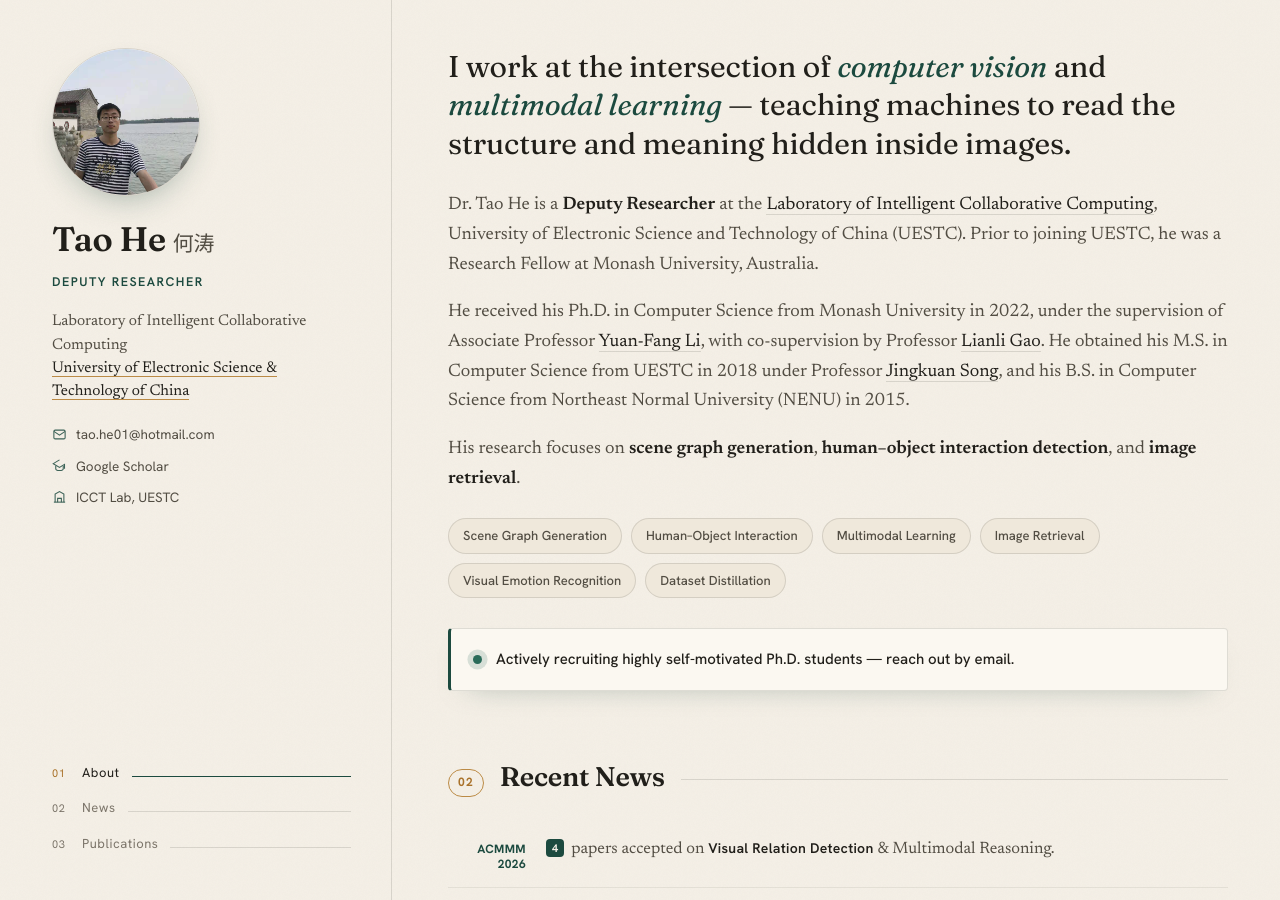
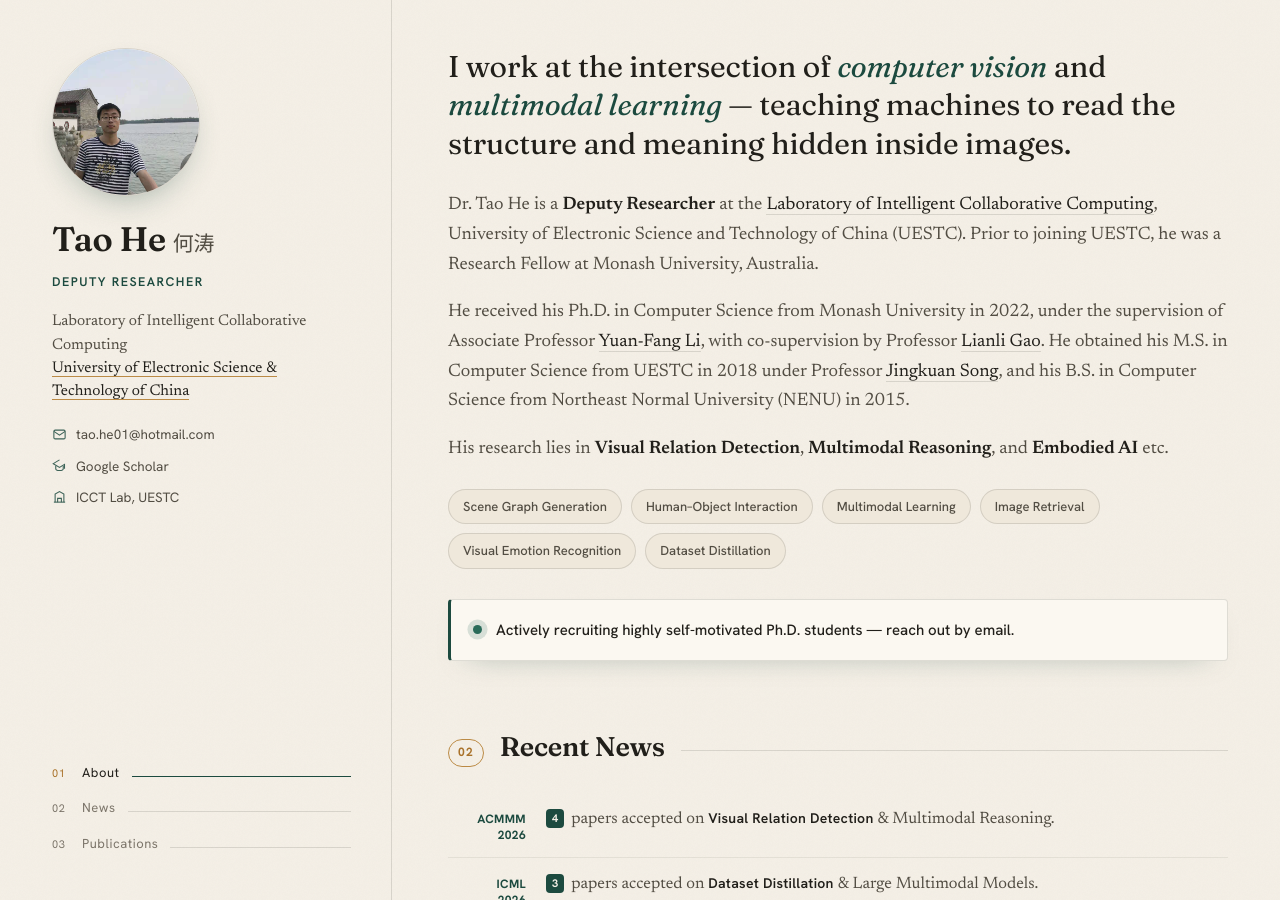
Before and after one commit to ht014/ht014.github.io, a Jekyll site: the page built from index.html, in a window 1280 px wide and 900 px high. Built offline with Jekyll 4.4.1, drawn with Linux system fonts in a browser that asks for light colours.

Commit message:
Update index.html

```diff
--- a/index.html
+++ b/index.html
@@ -64,8 +64,8 @@
           and his B.S. in Computer Science from Northeast Normal University (NENU) in 2015.
         </p>
         <p>
-          His research focuses on <strong>scene graph generation</strong>,
-          <strong>human&ndash;object interaction detection</strong>, and <strong>image retrieval</strong>.
+          His research lies in <strong>Visual Relation Detection</strong>,
+          <strong>Multimodal Reasoning</strong>, and <strong>Embodied AI</strong> etc.
         </p>
       </div>
 
```
